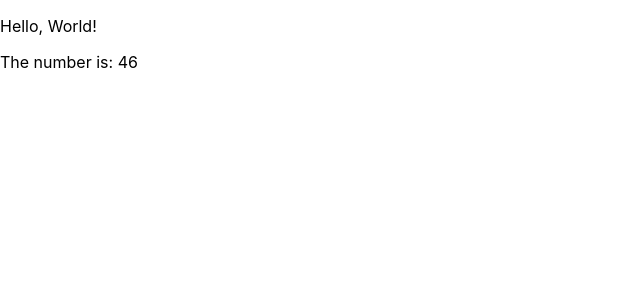
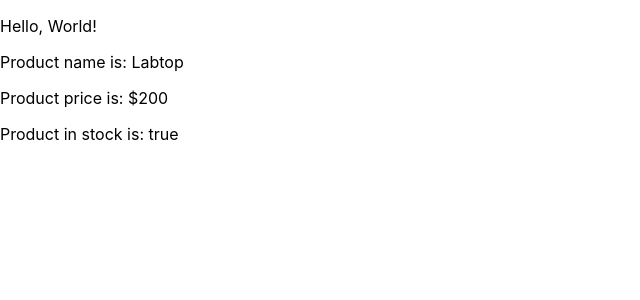
Before and after one commit to OmarThinks/react-cheat-sheet, a React (Create React App) app in the folder sample-app/: page / in a window 1280 px wide. Shown: the top 300 px of the page, without its empty margins (0-640 px from the left). Built offline with nearby package versions, Linux system fonts and the light colour scheme; the HTML template or start-up script is replaced by a standard one.

Commit message:
App.js:add:state

```diff
--- a/sample-app/src/App.js
+++ b/sample-app/src/App.js
@@ -1,11 +1,20 @@
 import {Component} from 'react';
 
 class App extends Component {
+
+    state = {
+        "name": "Labtop",
+        "price": 200,
+        "in_stock": true
+    }
+
   render() {
     return (
       <div className="App">
           <p>Hello, World!</p>
-          <p>The number is: {12+34}</p>
+          <p>Product name is: {this.state.name}</p>
+          <p>Product price is: ${this.state.price}</p>
+          <p>Product in stock is: {this.state.in_stock.toString()}</p>
       </div>
     );
   }
```
